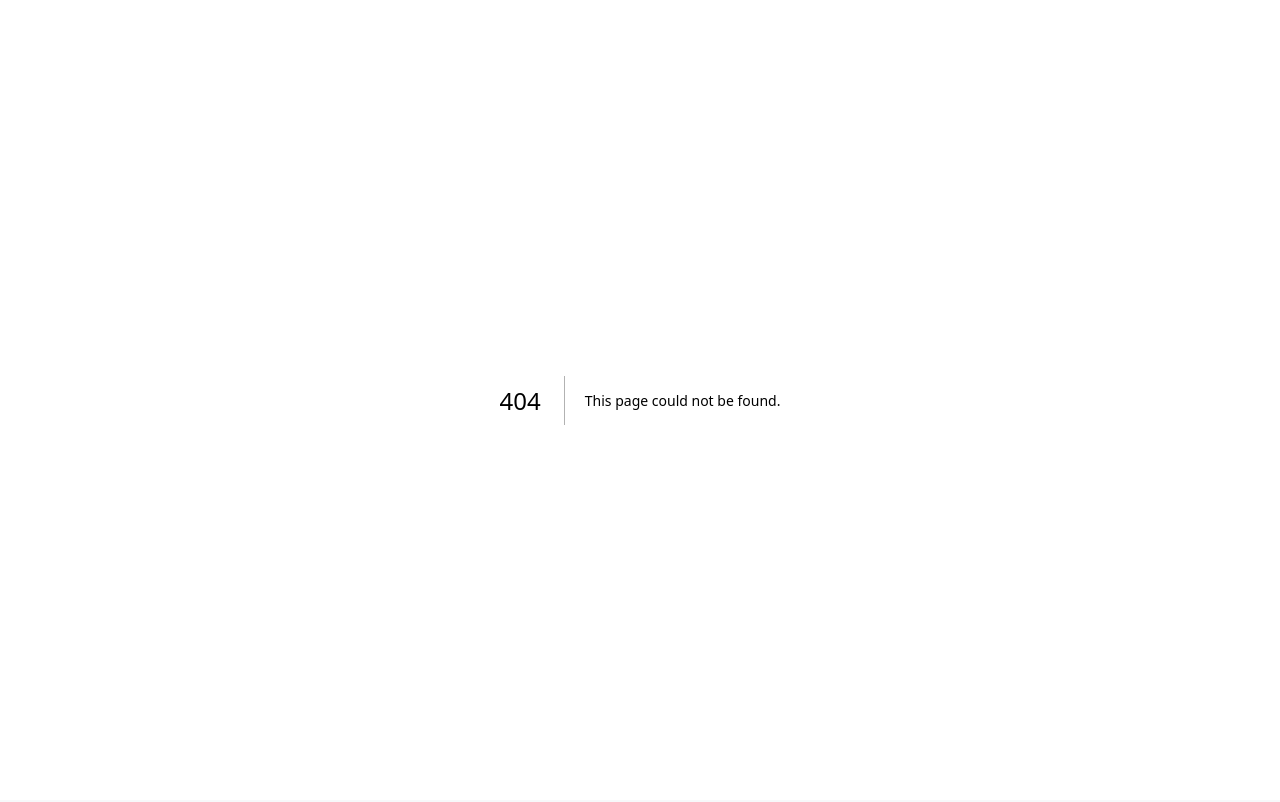
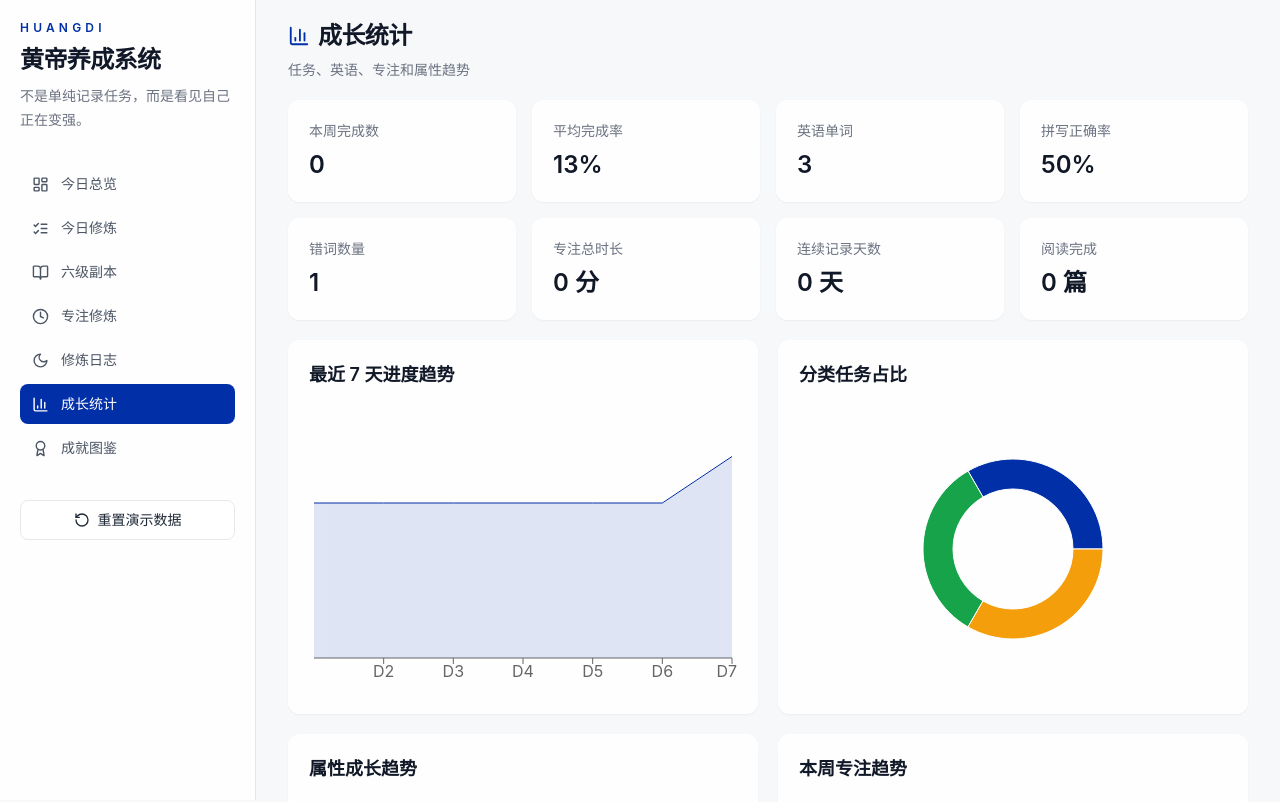
Before and after one commit to f1onah/huangdi-system, a Next.js app: page /stats in a window 1280 px wide. Before the commit this address had no page. Shown: the top 802 px of the page. Built offline with nearby package versions, Linux system fonts and the light colour scheme.

Commit message:
Add stats route

```diff
--- /dev/null
+++ b/app/stats/page.tsx
@@ -0,0 +1,7 @@
+"use client";
+
+import { HuangdiApp } from "@/components/HuangdiApp";
+
+export default function StatsPage() {
+  return <HuangdiApp initialTab="stats" />;
+}
```
